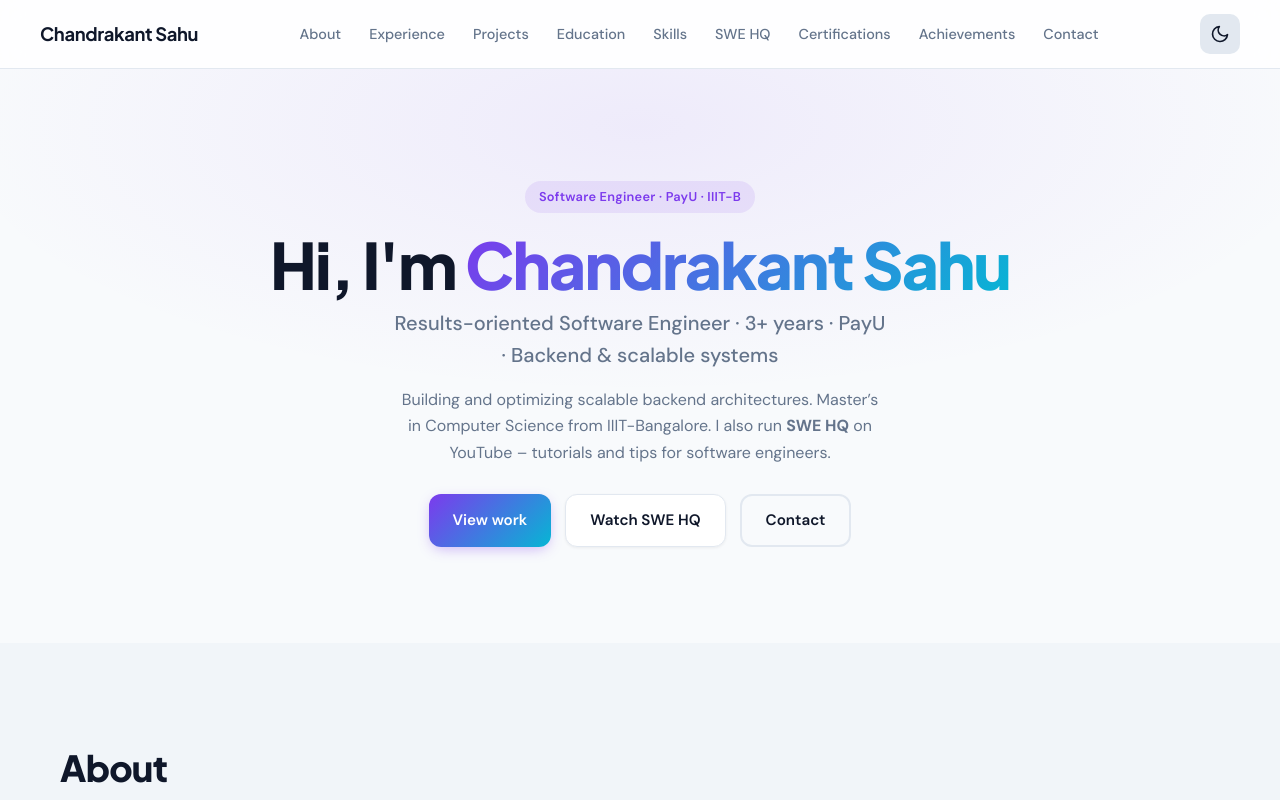
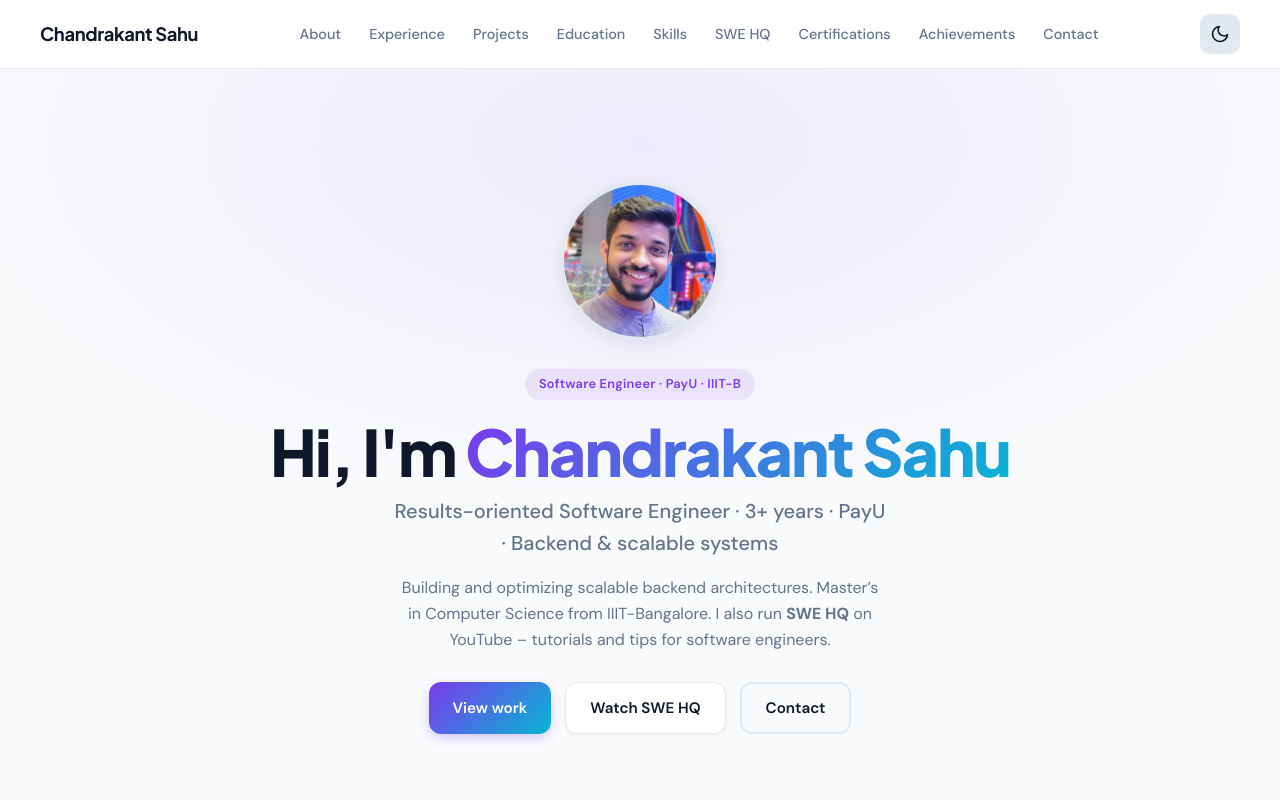
Before and after one commit to architect-ck/SWE-HQ, a React (Vite) app: page / in a window 1280 px wide. Shown: the top 800 px of the page. Built offline with nearby package versions, Linux system fonts and the light colour scheme.

Commit message:
Profile photo

```diff
--- a/src/components/Hero.jsx
+++ b/src/components/Hero.jsx
@@ -1,7 +1,19 @@
+const PROFILE_IMAGE = `${import.meta.env.BASE_URL}profile.png`
+
 function Hero() {
   return (
     <section id="home" className="section hero-section">
       <div className="container hero-inner">
+        <div className="hero-avatar-wrap reveal">
+          <img
+            src={PROFILE_IMAGE}
+            alt="Chandrakant Sahu"
+            className="hero-avatar"
+            width={160}
+            height={160}
+            fetchPriority="high"
+          />
+        </div>
         <span className="hero-badge reveal">Software Engineer · PayU · IIIT-B</span>
         <h1 className="hero-name reveal reveal-delay-1">
           Hi, I'm <span className="gradient-text">Chandrakant Sahu</span>
--- a/src/index.css
+++ b/src/index.css
@@ -242,6 +242,20 @@ a:hover {
   text-align: center;
   position: relative;
   z-index: 1;
+}
+
+.hero-avatar-wrap {
+  margin: 0 auto 1.25rem;
+}
+
+.hero-avatar {
+  width: 160px;
+  height: 160px;
+  border-radius: 50%;
+  object-fit: cover;
+  border: 4px solid var(--border);
+  box-shadow: var(--shadow-lg);
+  background: var(--surface);
 }
 
 .hero-badge {
```
Also changed, not shown: public/profile.png (added).
